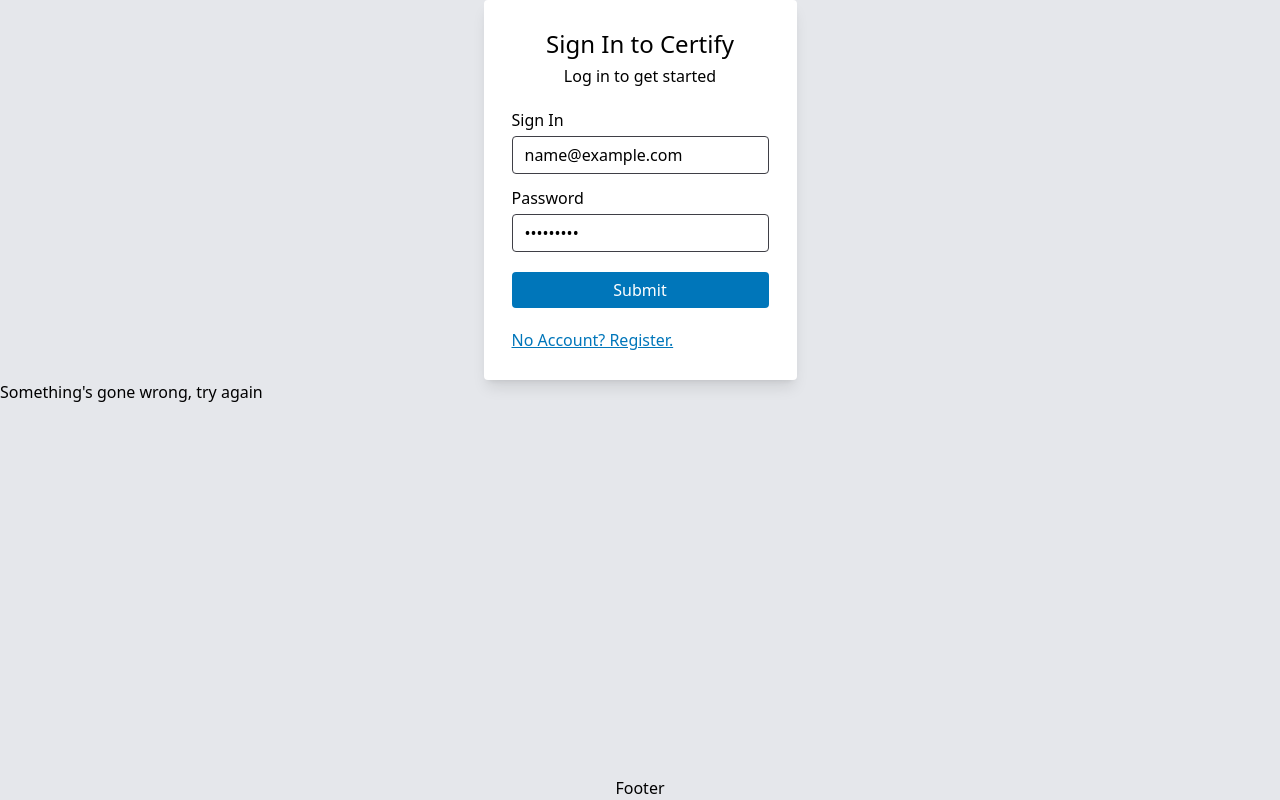
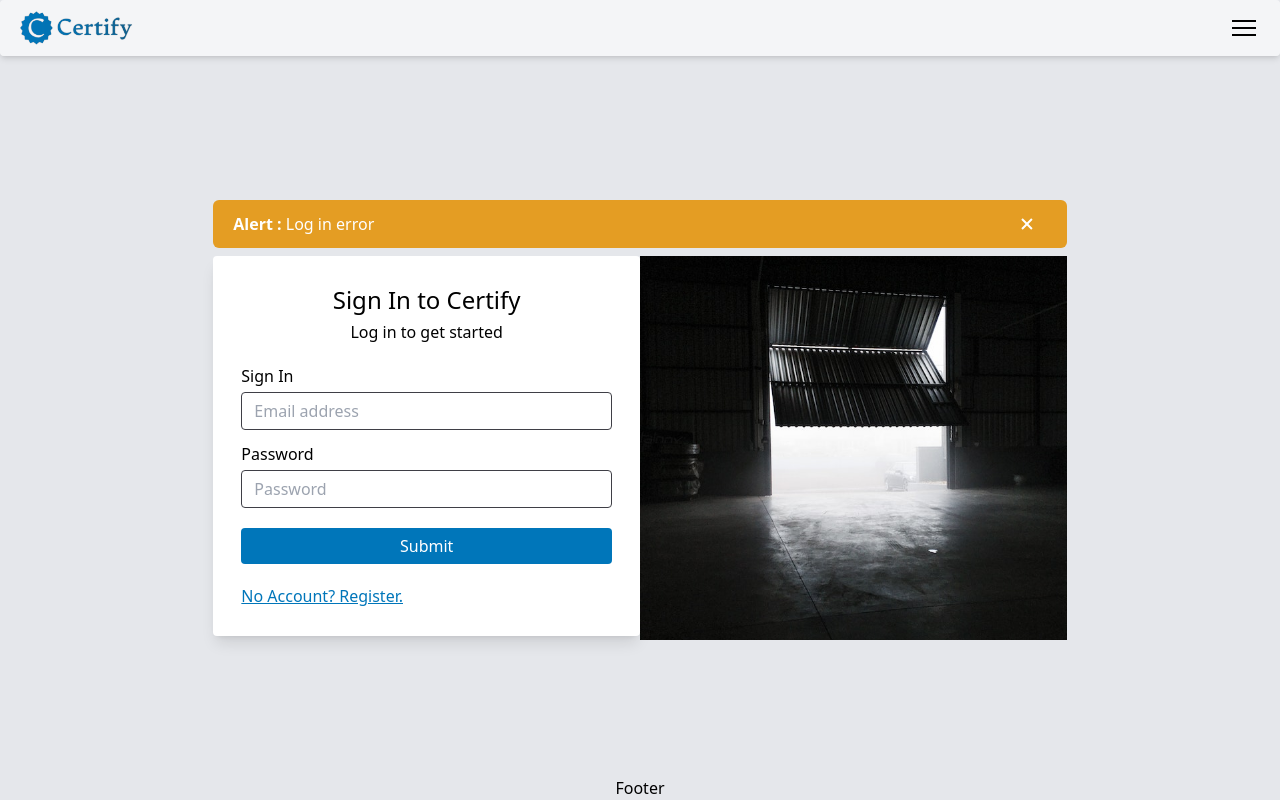
Before and after one commit to RyanBriggsDev/certify, a Next.js app: page /signin in a window 1280 px wide. Both pictures are taken after typing "name@example.com", "Sample123" into the empty fields and a click on the button "Submit". Built offline with nearby package versions, Linux system fonts and the light colour scheme.

Commit message:
Updated Login page UI

```diff
--- a/src/pages/register.tsx
+++ b/src/pages/register.tsx
@@ -84,7 +84,11 @@
           {error ? <RegisterAlert dismiss={() => setError("")} error={error} /> : null}
           <div className="flex">
             <div className="hidden lg:block lg:w-1/2">
-              <img src={register.src} alt="" className="h-full object-cover brightness-50" />
+              <img
+                src={register.src}
+                alt="Warehouse floor representing how to use Certify"
+                className="h-full object-cover brightness-50"
+              />
             </div>
             <div className="w-full lg:w-1/2">
               <Form
--- a/src/pages/signin.tsx
+++ b/src/pages/signin.tsx
@@ -1,112 +1,158 @@
-import { useState, useEffect } from 'react'
-import Head from 'next/head'
-import { signIn } from 'next-auth/react'
-import { useRouter } from 'next/router'
-import { loginSchema } from '@/lib/schema'
-import { ZodError } from 'zod'
-import Form from '@/components/form/Form'
-
-type SigninError = {
-  message: any
-  field?: any
-}
+import { useState, useEffect } from "react";
+import Head from "next/head";
+import { signIn } from "next-auth/react";
+import { useRouter } from "next/router";
+import { loginSchema } from "@/lib/schema";
+import { ZodError } from "zod";
+import Form from "@/components/form/Form";
+import Icon from "@/components/Icon";
+import signin from "../assets/img/signin.jpg";
+import Nav from "@/components/ContentAlignment/Frame/Nav";
+import Loading from "@/components/Loading";
 
 export default function Signin() {
-  const router = useRouter()
-  const [error, setError] = useState<SigninError>({ message: null })
+  const router = useRouter();
+  const [error, setError] = useState<string>("");
+  const [loading, setLoading] = useState<boolean>(false);
 
   async function onSubmitHandler(form: any) {
+    const email = form.email;
+    const password = form.password;
+    setLoading(true);
+    if (!email || !password) {
+      setLoading(false);
+      setError("Email & password are required to login.");
+      return;
+    }
     try {
-      const email = form.email
-      const password = form.password
       // Check credentials are valid
       const loginDetails = await loginSchema.parse({
         email,
         password,
-      })
+      });
       // Pass credentials to NextAuth & login
-      const result = await signIn('credentials', {
+      const result = await signIn("credentials", {
         email: loginDetails.email,
         password: loginDetails.password,
         redirect: false,
-      })
+      });
       if (result?.ok) {
-        router.push('/dashboard')
+        router.push("/dashboard");
       } else {
-        console.log(result)
-        setError({
-          message: 'Log in error',
-        })
+        setLoading(false);
+        setError("Log in error");
       }
     } catch (error) {
+      setLoading(false);
       if (error instanceof ZodError) {
-        setError({
-          field: error.issues[0].path[0],
-          message: error.issues[0].message,
-        })
+        setError(error.issues[0].message);
+        return;
       }
+      setError("Something went wrong. Please try to sign in again.");
     }
   }
 
   useEffect(() => {
-    if (error.message) {
+    if (error) {
       setTimeout(() => {
-        setError({ message: null })
-      }, 3000)
+        setError("");
+      }, 3000);
     }
-  }, [error])
+  }, [error]);
+
+  if (loading) {
+    return (
+      <>
+        <Head>
+          <title>Certify | Register for Access</title>
+          <meta name="description" content="Register & create your account to start using Certify today." />
+        </Head>
+        <Nav />
+        <Loading />
+      </>
+    );
+  }
 
   return (
     <>
       <Head>
-        <title>Signin to Certify</title>
-        <meta
-          name="description"
-          content="This is the login page for the Certify"
-        />
+        <title>Certify | Signin to Certify</title>
+        <meta name="description" content="This is the login page for the Certify" />
         <link rel="icon" href="/favicon.ico" />
       </Head>
-      <main className="h-full w-full">
-        <div className="flex content-center justify-around">
-          <Form
-            formContent={formContent}
-            btnStyle={{ width: '100%' }}
-            onSubmit={onSubmitHandler}
-          />
+      <Nav />
+      <div className="w-100 mx-2 flex flex-grow flex-col items-center justify-center md:mx-0">
+        <div className="mx-5 flex w-full flex-col justify-center md:w-2/3">
+          {error ? <LoginAlert dismiss={() => setError("")} error={error} /> : null}
+          <div className="flex">
+            <div className="w-full lg:w-1/2">
+              <Form
+                formContent={formContent}
+                onSubmit={onSubmitHandler}
+                btnStyle={{ width: "100%" }}
+                formWidth="w-full"
+              />
+            </div>
+            <div className="hidden max-h-96 lg:block lg:w-1/2">
+              <img
+                src={signin.src}
+                alt="Warehouse door representing the way to sign into Certify"
+                className="h-full w-full object-cover"
+              />
+            </div>
+          </div>
         </div>
-        {error.message ? <div>Something's gone wrong, try again</div> : null}
-      </main>
+      </div>
     </>
-  )
+  );
 }
+
+function LoginAlert(props: AlertProps) {
+  return (
+    <div className="z-[1000] my-2 flex justify-between rounded-md bg-pallete-orange px-5 py-3 text-white">
+      <p>
+        <span className="font-bold">Alert : </span>
+        {props.error}
+      </p>
+      <div onClick={props.dismiss} className="mx-2 flex cursor-pointer items-center">
+        <Icon icon="BiX" size="2xl" color="white" />
+      </div>
+    </div>
+  );
+}
+
+type AlertProps = {
+  dismiss: () => void;
+  error: string;
+};
 
 const formContent = [
   {
-    title: 'Sign In to Certify',
-    desc: 'Log in to get started',
+    title: "Sign In to Certify",
+    desc: "Log in to get started",
     inputs: [
       {
-        label: 'Sign In',
-        type: 'text',
-        name: 'email',
-        placeholder: 'r@certify.com',
+        label: "Sign In",
+        type: "text",
+        name: "email",
+        placeholder: "Email address",
         required: true,
       },
       {
-        label: 'Password',
-        type: 'password',
-        name: 'password',
-        placeholder: 'password',
+        label: "Password",
+        type: "password",
+        name: "password",
+        placeholder: "Password",
         required: true,
       },
     ],
     button: {
-      text: 'Submit',
-      type: 'primary',
+      text: "Submit",
+      type: "primary",
     },
     redirect: {
-      text: 'No Account? Register.',
-      link: '/register',
+      text: "No Account? Register.",
+      link: "/register",
     },
   },
-]
+];
```
Also changed, not shown: src/assets/img/signin.jpg (added).
